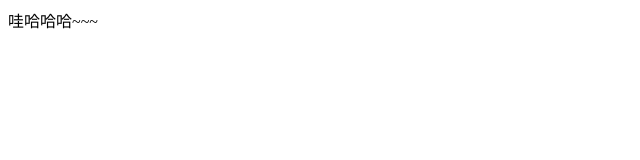
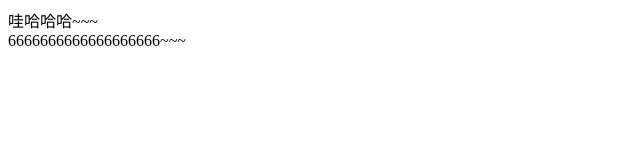
Before and after one commit to guozhiqing/orabb, a website: page index.html in a window 1280 px wide. Shown: the whole page, without its empty margins (0-640 px from the left). Drawn offline with Linux system fonts and the light colour scheme.

Commit message:
index修改

```diff
--- a/index.html
+++ b/index.html
@@ -8,5 +8,6 @@
 </head>
 <body>
     <div>哇哈哈哈~~~</div>
+    <div>6666666666666666666~~~</div>
 </body>
 </html>
```
